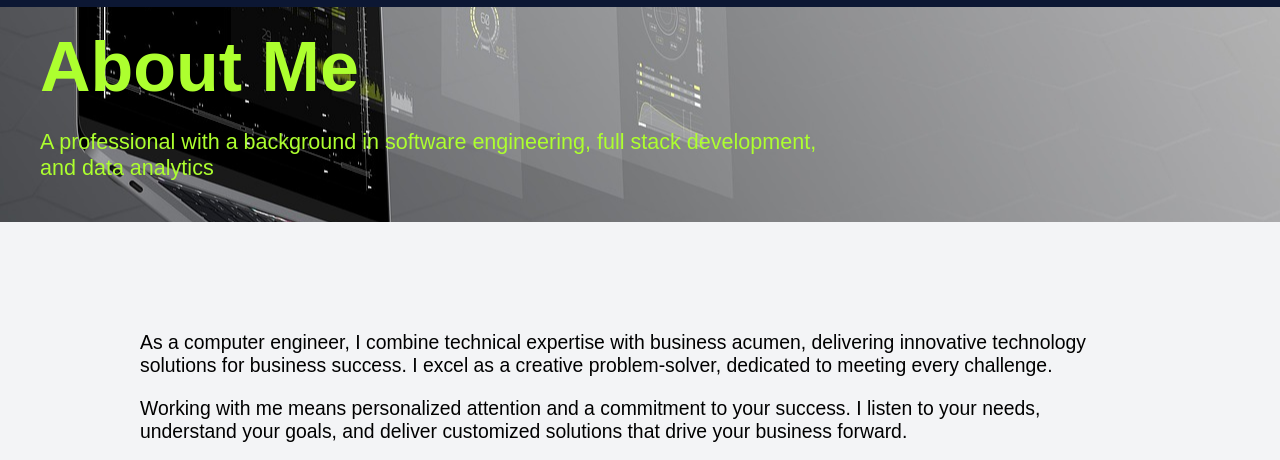
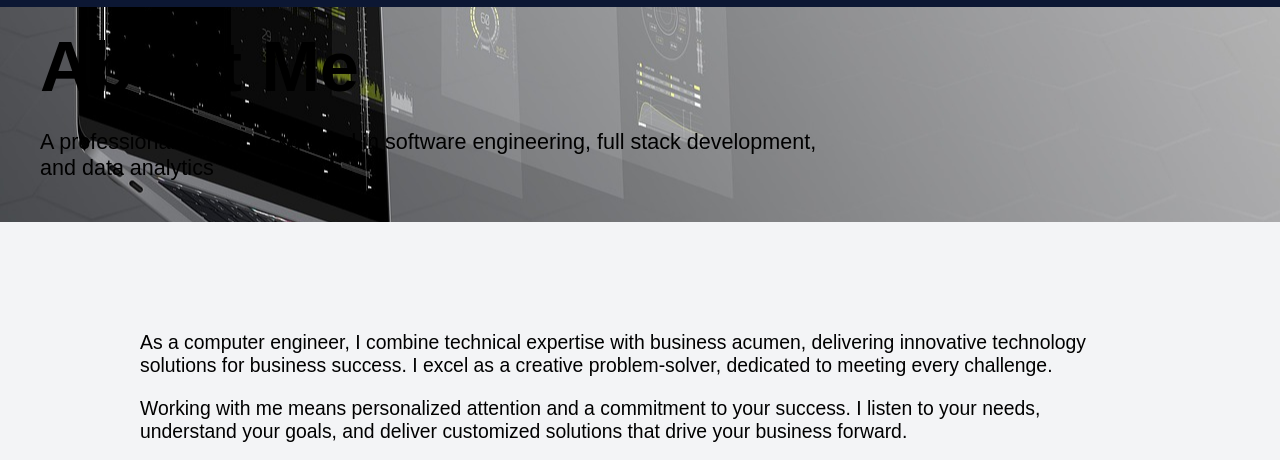
Before and after one commit to chrisdk95/my-portfolio, a plain HTML site: page about.html in a window 1280 px wide. Shown: the part 298-758 px from the top of the page. Drawn offline with Linux system fonts and the light colour scheme; a script that the page names is missing.

Commit message:
Update style.css
Minor changes

```diff
--- a/style.css
+++ b/style.css
@@ -267,7 +267,7 @@ html, body {
   } */
 
   .sec-intro {
-    color: greenyellow;
+    color: black;
     background-color: #c7c7c7;
     background-image: url(../img/computer.jpg);
     background-position: top left;
@@ -480,12 +480,12 @@ html, body {
   }
 
   .about .container h1 {
-    color: greenyellow;
+    color: black;
     text-transform: capitalize;
   }
 
   .about .container p {
-    color: greenyellow;
+    color: black;
     font-size: 1.225rem;
     max-width: 800px;
     background-color: rgba(0, 0, 0, 0.4);
```
